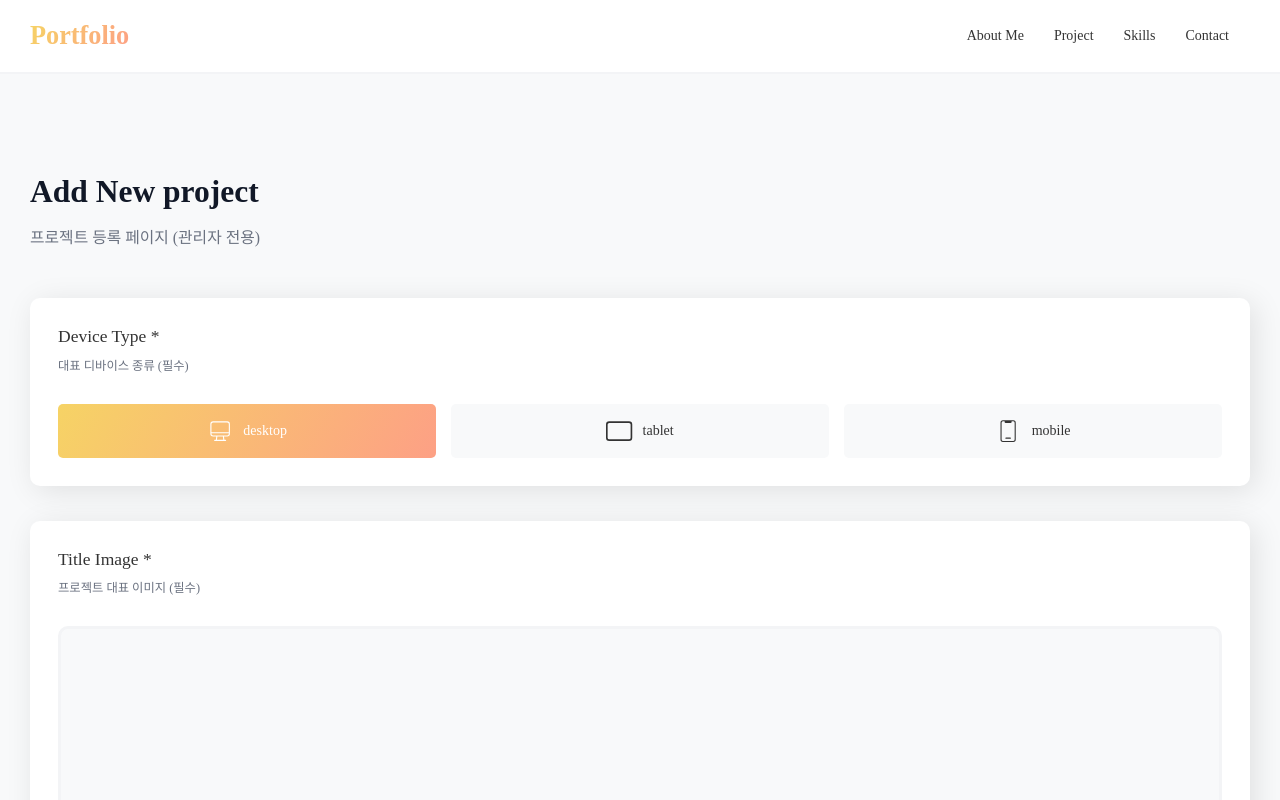
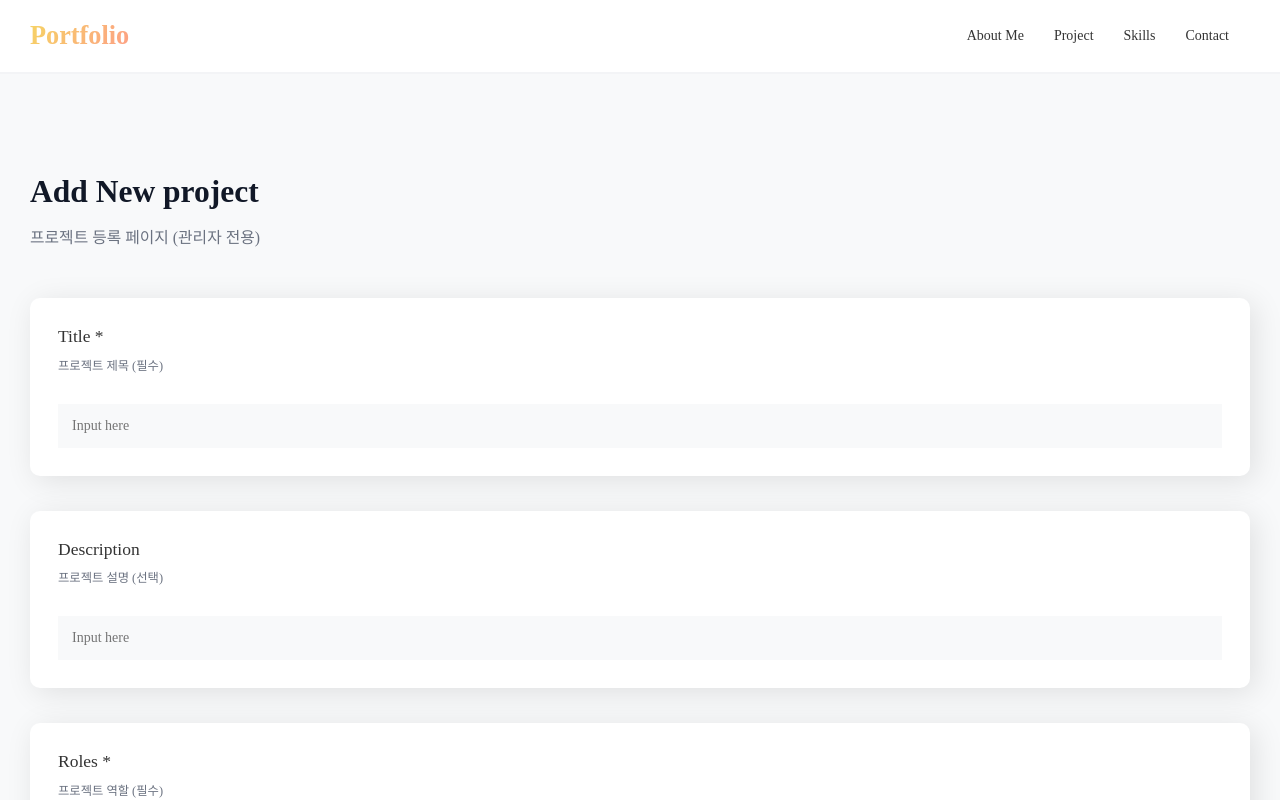
Before and after one commit to Ranranruo/2025-Portfolio, a React (Vite) app in the folder client/: page /projects/new in a window 1280 px wide. Shown: the top 800 px of the page. Built offline with nearby package versions, Linux system fonts and the light colour scheme; a web font is replaced by a local one.

Commit message:
feat: addproject
sub images 영역 완성
title 영역 완성
description 영역 완성
roles 필드 미완성(개발중)

Resolve

```diff
--- a/client/src/components/project/addProject/AddProject.tsx
+++ b/client/src/components/project/addProject/AddProject.tsx
@@ -1,28 +1,45 @@
-import { ChangeEvent, useEffect, useState } from "react";
+import { ChangeEvent, Fragment, useEffect, useState } from "react";
 import StyledAddProject from "./StyledAddProject";
-import { Device, DEVICE_LIST } from "./Data";
+import { Device, DEVICES, ROLES } from "./Data";
 import { FaCloudUploadAlt } from "react-icons/fa";
 import { LuFiles } from "react-icons/lu";
 import { CiCirclePlus } from "react-icons/ci";
+import { MdDeleteForever, MdOutlineArrowBackIos } from "react-icons/md";
 
 interface AddProjectRequest {
+    title: string;
+    description: string;
+    roles: string[];
     device: string;
     titleImage: File | null;
     subImages: File[];
 }
 
 const initialProjectData: AddProjectRequest = {
-    device: DEVICE_LIST[0].name,
+    title: "",
+    description: "",
+    roles: [],
+    device: DEVICES[0].name,
     titleImage: null,
     subImages: []
 };
 
 const AddProject = () => {
     const [projectData, setProjectData] = useState<AddProjectRequest>(initialProjectData);
+    const [showRoles, setRolesVisible] = useState(false);
 
-    const currentDevice = DEVICE_LIST.find(device => device.name === projectData.device) || DEVICE_LIST[0];
+    const currentDevice = DEVICES.find(device => device.name === projectData.device) || DEVICES[0];
     const titleImageUrl = projectData.titleImage ? URL.createObjectURL(projectData.titleImage) : "";
 
+    const inputTitle = (e: ChangeEvent<HTMLInputElement>) => {
+        setProjectData(prev=>({...prev, title: e.target.value}));
+    }
+    const inputDescription = (e: ChangeEvent<HTMLInputElement>) => {
+        setProjectData(prev=>({...prev, description: e.target.value}));
+    }
+    const toggleShowRoles = () => {
+        setRolesVisible(prev=>!prev);
+    }
     const changeDevice = (device: Device) => {
         setProjectData(prev=>({...prev, device: device.name}));
     }
@@ -38,6 +55,12 @@ const AddProject = () => {
             setProjectData(prev=>({...prev, titleImage: file}));
         }
     }
+    const removeSubImage = (index: number) => {
+        setProjectData(prev=>({
+            ...prev,
+            subImages: prev.subImages.filter((_, i) => i !== index)
+        }));
+    }
     return (
         <StyledAddProject>
             <div className="container">
@@ -46,30 +69,93 @@ const AddProject = () => {
                     <p>프로젝트 등록 페이지 (관리자 전용)</p>
                 </div>
                 <form className="container">
+                    <div className="title container">
+                        <div className="texts">
+                            <h2>Title *</h2>
+                            <p>프로젝트 제목 (필수)</p>
+                        </div>
+                        <div className="container">
+                            <input
+                                type="text"
+                                name="title"
+                                id="title"
+                                placeholder="Input here"
+                                onInput={inputTitle}
+                            />
+                        </div>
+                    </div>
+                    <div className="description container">
+                        <div className="texts">
+                            <h2>Description</h2>
+                            <p>프로젝트 설명 (선택)</p>
+                        </div>
+                        <div className="container">
+                            <input
+                                type="text"
+                                name="description"
+                                id="description"
+                                placeholder="Input here"
+                                onInput={inputDescription}
+                            />
+                        </div>
+                    </div>
+                    <div className="role container">
+                        <div className="texts">
+                            <h2>Roles *</h2>
+                            <p>프로젝트 역할 (필수)</p>
+                        </div>
+                        <div className="container">
+                            <ul className="selected">
+                            </ul>
+                            <div className="toggle-show-roles container">
+                                <input
+                                    type="checkbox"
+                                    onChange={toggleShowRoles}
+                                    id="toggle-show-roles"
+                                    hidden
+                                    checked={showRoles}
+                                    />
+                                <label htmlFor="toggle-show-roles">
+                                    {showRoles ? "접기" : "펼치기"}
+                                    <span>&lt;</span>
+                                </label>
+                            </div>
+                            <ul className="roles">
+                                {!showRoles ?  "" : ROLES.map((role, index) =>
+                                <li key={index}>
+                                    <role.Icon />
+                                    <p>{role.name}</p>
+                                </li>)}
+                            </ul>
+                        </div>
+                    </div>
                     <div className="device container">
                         <div className="texts">
                             <h2>Device Type *</h2>
                             <p>대표 디바이스 종류 (필수)</p>
                         </div>
-                        <ul>
-                            {DEVICE_LIST.map((device, index) =>
-                            <li
-                                key={index}
-                                onClick={()=>changeDevice(device)}
-                                className={projectData.device === device.name ? "active" : ""}
-                            >
+                        <div className="container">
+                            {DEVICES.map((device, index) =>
+                            <Fragment key={index}>
                                 <input
                                     type="radio"
                                     name="device"
                                     value={device.name}
+                                    id={`device-${index}`}
                                     hidden
+                                    onChange={()=>changeDevice(device)}
                                     checked={projectData.device === device.name}
                                 />
-                                <device.icon />
-                                <p>{device.name}</p>
-                            </li>
+                                <label
+                                    htmlFor={`device-${index}`}
+                                    className={projectData.device === device.name ? "active" : ""}
+                                >
+                                    <device.icon />
+                                    <p>{device.name}</p>
+                                </label>
+                            </Fragment>
                             )}
-                        </ul>
+                        </div>
                     </div>
                     <div className="title-image container">
                         <div className="texts">
@@ -112,19 +198,25 @@ const AddProject = () => {
                                 onChange={addSubImage}
                             />
                         </div>
-                        <ul>
+                        <div className="container">
                             <label htmlFor="sub-image"><CiCirclePlus /></label>
+                            <ul>
                             {projectData.subImages.map((image, index) => {
                                 const imageUrl = URL.createObjectURL(image);
                                 return (
                                     <li
-                                        key={index}
-                                        style={{backgroundImage: `url(${imageUrl})`}}
-
-                                    ></li>
+                                    key={index}
+                                    style={{backgroundImage: `url(${imageUrl})`}}
+                                    onClick={() => removeSubImage(index)}
+                                    >
+                                        <div className="close">
+                                            <MdDeleteForever />
+                                        </div>
+                                    </li>
                                 );
                             })}
-                        </ul>
+                            </ul>
+                        </div>
                     </div>
                 </form>
             </div>
--- a/client/src/components/project/addProject/Data.ts
+++ b/client/src/components/project/addProject/Data.ts
@@ -1,6 +1,12 @@
 import { IconType } from "react-icons";
 import { CiDesktop, CiMobile3 } from "react-icons/ci";
 import { IoTabletLandscapeOutline } from "react-icons/io5";
+
+export interface Role {
+    id: number;
+    name: string;
+    Icon: IconType;
+}
 
 export interface Device {
     id: number;
@@ -9,8 +15,45 @@ export interface Device {
     icon: IconType;
 }
 
+export const ROLES: Role[] = [
+    {
+        id: 1,
+        name: "pm",
+        Icon: CiDesktop
+    },
+    {
+        id: 2,
+        name: "dba",
+        Icon: CiDesktop
+    },
+    {
+        id: 3,
+        name: "fe",
+        Icon: CiDesktop
+    },
+    {
+        id: 4,
+        name: "be",
+        Icon: CiDesktop
+    },
+    {
+        id: 5,
+        name: "designer",
+        Icon: CiDesktop
+    },
+    {
+        id: 6,
+        name: "marketer",
+        Icon: CiDesktop
+    },
+    {
+        id: 7,
+        name: "planner",
+        Icon: CiDesktop
+    }
+];
 
-export const DEVICE_LIST: Device[] = [
+export const DEVICES: Device[] = [
     {
         id: 1,
         name: "desktop",
--- a/client/src/components/project/addProject/StyledAddProject.ts
+++ b/client/src/components/project/addProject/StyledAddProject.ts
@@ -60,12 +60,68 @@ const StyledAddProject = styled.section`
                     }
                 }
             }
+            > .title, > .description {
+                > .container {
+                    width: 100%;
+                    > input {
+                        font-size: ${CONTENT_SIZE.medium};
+                        width: 100%;
+                        padding: 1em;
+                        background-color: ${COLOR['back02']};
+                    }
+                }
+            }
+            > .role {
+                > .container {
+                    display: flex;
+                    flex-direction: column;
+                    gap: ${GAP.small};
+                    >.toggle-show-roles {
+                        display: flex;
+                        > label {
+                            color: ${COLOR['text02']};
+                            display: flex;
+                            cursor: pointer;
+                            align-items: center;
+                            gap: 10px;
+                            font-size: ${CONTENT_SIZE.small};
+                            > span {
+                                font-size: ${CONTENT_SIZE.small};
+                                transition: .2s;
+                            }
+                        }
+                        > input:checked + label > span {
+                            transform: rotate(-90deg);
+                        }
+                    }
+                    >.roles {
+                        display: flex;
+                        flex-wrap: wrap;
+                        gap: ${GAP.small};
+                        > li {
+                            padding: .5em 1em;
+                            background-color: ${COLOR['back02']};
+                            display: flex;
+                            align-items: center;
+                            border-radius: 5px;
+                            gap: 5px;
+                            cursor: pointer;
+                            > svg {
+                                font-size: ${CONTENT_SIZE.huge};
+                            }
+                        }
+                        > li:hover {
+                            filter: brightness(.95);
+                        }
+                    }
+                }
+            }
             > .device {
-                > ul {
+                > .container {
                     display: flex;
                     justify-content: space-between;
                     gap: 15px;
-                    > li {
+                    > label {
                         cursor: pointer;
                         display: flex;
                         justify-content: center;
@@ -79,10 +135,10 @@ const StyledAddProject = styled.section`
                             font-size: ${TITLE_SIZE.medium};
                         }
                     }
-                    > li:hover {
+                    > label:hover {
                         filter: brightness(.95);
                     }
-                    > li.active {
+                    > input:checked + label {
                         ${GRADIENT_BACKGROUND(1)};
                         >p {
                             color: ${COLOR['white01']};
@@ -148,21 +204,17 @@ const StyledAddProject = styled.section`
                 }
             }
             > .sub-image {
-                > ul {
+                > .container {
+                    overflow-x: scroll;
                     display: flex;
                     gap: 15px;
-                    > * {
+                    > label, > ul >li {
+                        display: flex;
                         border: 3px solid ${COLOR['back03']};
                         border-radius: 10px;
                         height: 200px;
                     }
-                    > li {
-                        aspect-ratio: 16/9;
-                        background-position: center;
-                        background-repeat: no-repeat;
-                        background-size: cover;
-                    }
-                    label {
+                    > label {
                         display: flex;
                         justify-content: center;
                         align-items: center;
@@ -173,8 +225,41 @@ const StyledAddProject = styled.section`
                             stroke: ${COLOR['text02']};
                         }
                     }
-                    label:hover {
+                    > label:hover {
                         filter: brightness(.95);
+                    }
+                    > ul {
+                    display: flex;
+                    gap: 15px;
+                    > li {
+                        aspect-ratio: 16/9;
+                        cursor: pointer;
+                        background-position: center;
+                        background-repeat: no-repeat;
+                        background-size: cover;
+                        overflow: hidden;
+                        > .close {
+                            transition: .2s;
+                            opacity: 0;
+                            display: flex;
+                            justify-content: center;
+                            align-items: center;
+                            width: 100%;
+                            height: 100%;
+                            background-color: rgba(255, 255, 255, .8);
+                            > svg {
+                                font-size: 70px;
+                                fill: ${COLOR['main01']};
+                                padding: 10px;
+                                border-radius: 100%;
+                                background-color: rgba(254, 193, 100, .15);
+                            }
+                        }
+                    }
+                    > li:hover > .close {
+                        opacity: 1;
+                    }
+
                     }
                 }
             }
```
Also changed, not shown: client/index.html (line endings or trailing spaces), client/src/components/Icon.tsx (added).
